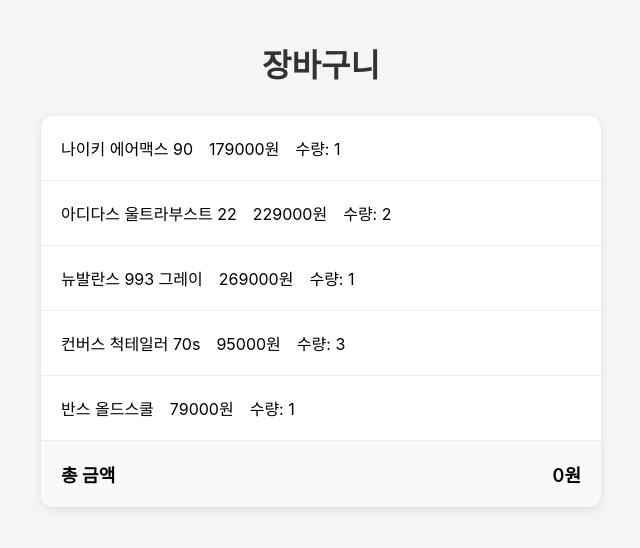
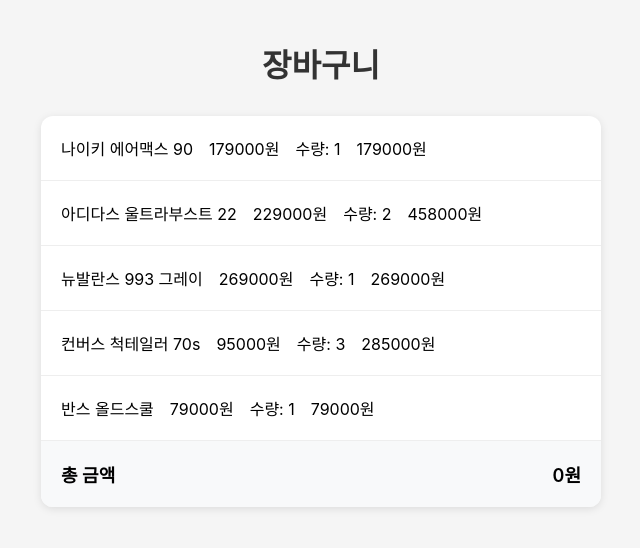
Before and after one commit to ssabii/cart-quantity, a React (Vite) app: page / in a window 1280 px wide. Shown: the top 548 px of the page, without its empty margins (319-959 px from the left). Built offline with nearby package versions, Linux system fonts and the light colour scheme.

Commit message:
feat: 카트 아이템 소계 추가

```diff
--- a/src/App.tsx
+++ b/src/App.tsx
@@ -1,18 +1,18 @@
-import { useState } from 'react';
-import { initialCartItems, CartItem } from './data/cart';
-import './App.css';
+import { useState } from "react";
+import { initialCartItems, CartItem } from "./data/cart";
+import "./App.css";
 
 function App() {
   const [cartItems, setCartItems] = useState<CartItem[]>(initialCartItems);
 
   // TODO: 수량 변경 핸들러
   const handleQuantityChange = (id: number, newQuantity: number) => {
-    console.log('수량 변경:', id, newQuantity);
+    console.log("수량 변경:", id, newQuantity);
   };
 
   // TODO: 상품 삭제 핸들러
   const handleRemove = (id: number) => {
-    console.log('상품 삭제:', id);
+    console.log("상품 삭제:", id);
   };
 
   // TODO: 총 금액 계산 (품절 상품 제외)
@@ -29,6 +29,7 @@
             <span>{item.name}</span>
             <span>{item.price}원</span>
             <span>수량: {item.quantity}</span>
+            <span>{item.quantity * item.price}원</span>
           </div>
         ))}
 
```
